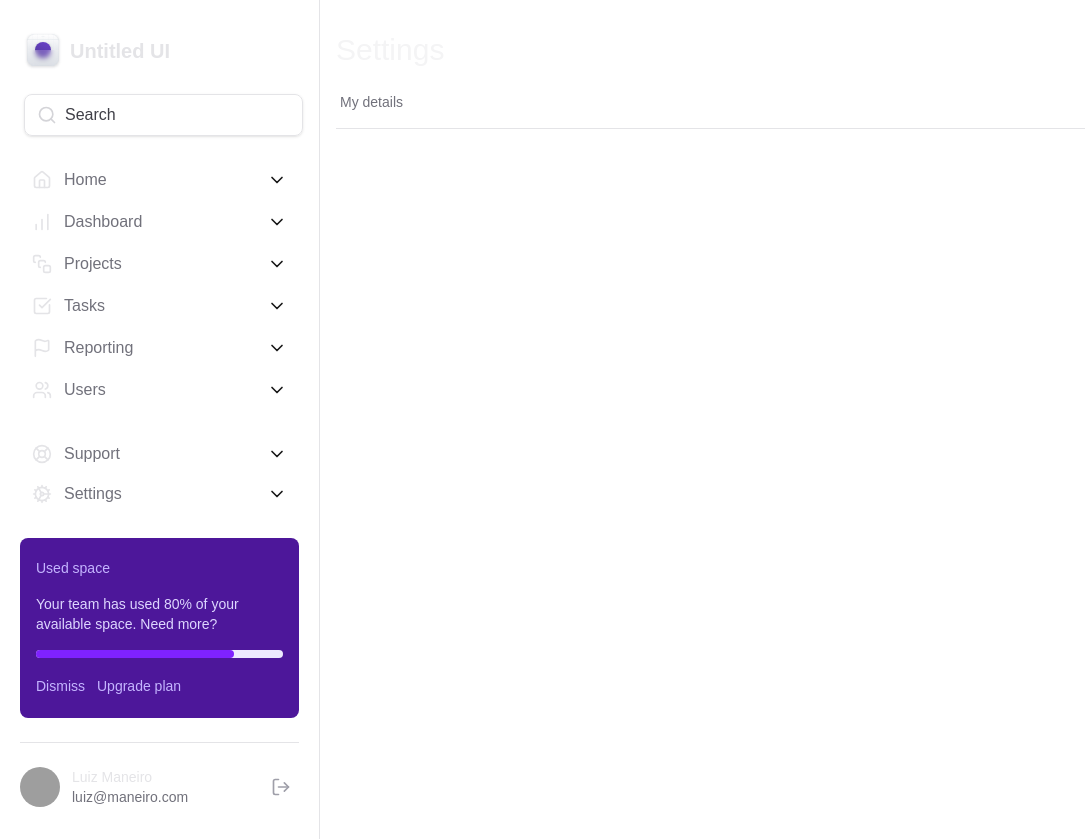
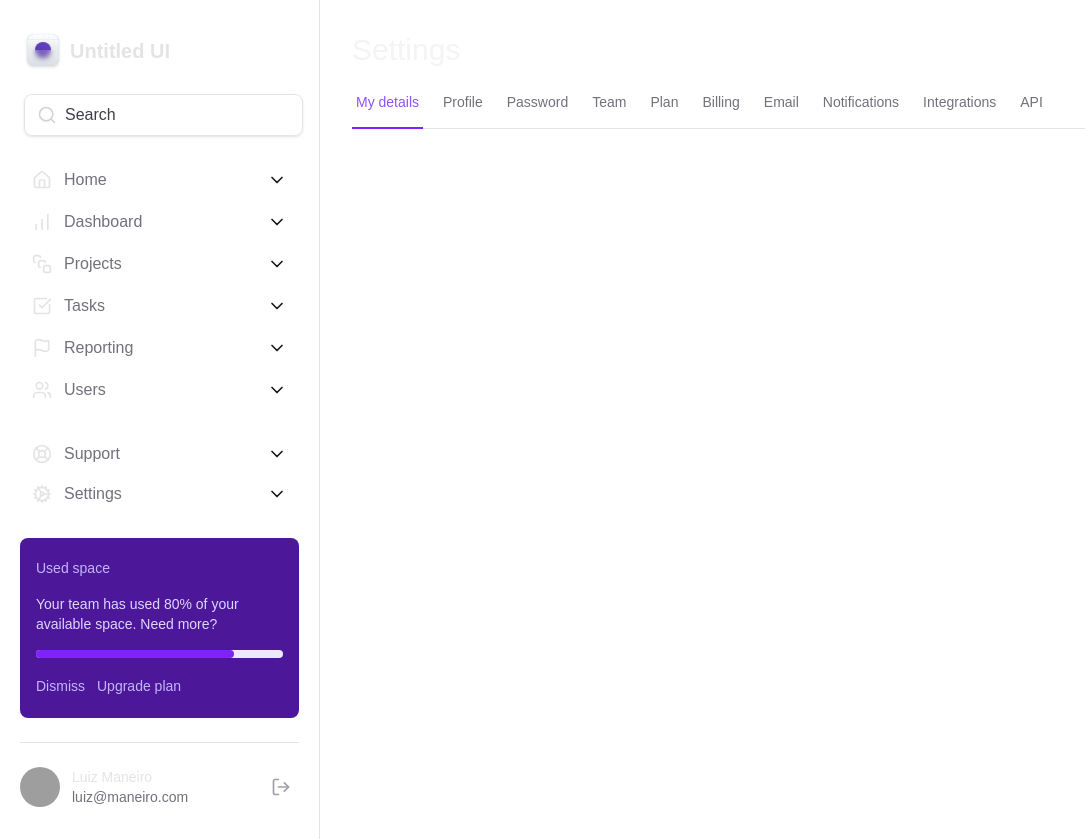
Before and after one commit to LuizHondo/tailwind-first-project, a Next.js app: page / in a window 1280 px wide. Shown: the whole page, without its empty margins (0-1085 px from the left). Built offline with nearby package versions, Linux system fonts and the light colour scheme; grey boxes are pictures that could not be loaded.

Commit message:
feat: added tabs with motion and responsiveness

```diff
--- a/app/layout.tsx
+++ b/app/layout.tsx
@@ -30,7 +30,7 @@
       >
         <div className="grid-cols-app grid min-h-screen">
           <Sidebar />
-          <main className="px-4 pt-8 pb-32">{children}</main>
+          <main className="px-8 pt-8 pb-32">{children}</main>
         </div>
       </body>
     </html>
--- a/app/page.tsx
+++ b/app/page.tsx
@@ -4,7 +4,12 @@
   return (
     <>
       <h1 className="text-3xl font-medium text-zinc-100">Settings</h1>
-      <SettingsTabs></SettingsTabs>
+      <SettingsTabs/>
+      <div className="mt-6 flex flex-col">
+        <div className="flex items-center justify-between">
+
+        </div>
+      </div>
     </>
   );
 }
--- /dev/null
+++ b/components/SettingsTabs/TabItem.tsx
@@ -0,0 +1,23 @@
+'use client'
+
+import * as Tabs from '@radix-ui/react-tabs'
+import { motion } from 'framer-motion'
+
+export interface TabItemProps{
+  value: string
+  title: string
+  isSelected?: boolean
+}
+
+export function TabItem({value, title, isSelected = false }:TabItemProps){
+  return(
+        <Tabs.Trigger value={value} className='relative px-1 pb-4 text-sm font-medium  dark:text-zinc-300 text-zinc-500 hover:text-violet-400 data-[state=active]:text-violet-500'>
+          <span>{title}</span>
+          {
+            isSelected && (
+              <motion.div layoutId='activeTab' className='absolute -bottom-px right-0 left-0 h-0.5 bg-violet-600'></motion.div>
+            )
+          }
+        </Tabs.Trigger>
+  )
+}
--- a/components/SettingsTabs/index.tsx
+++ b/components/SettingsTabs/index.tsx
@@ -1,14 +1,24 @@
 'use client'
 
 import * as Tabs from '@radix-ui/react-tabs'
+import { TabItem } from './TabItem'
+import { useState } from 'react'
 
 export function SettingsTabs(){
+  const [currentTab,setCurrentTab] = useState('tab1')
   return(
-      <Tabs.Root>
-        <Tabs.List className='mt-6 flex items-center gap-4 border-b border-zinc-200'>
-          <Tabs.Trigger value='my-details' className='px-1 pb-4 text-sm font-medium text-zinc-500 hover:text-violet-400'>
-            <span>My details</span>
-          </Tabs.Trigger>
+      <Tabs.Root value={currentTab} onValueChange={setCurrentTab}>
+        <Tabs.List className='mt-6 flex text-nowrap items-center gap-4 border-b border-zinc-200'>
+          <TabItem value="tab1" title='My details'isSelected={currentTab == "tab1" }/>
+          <TabItem value="tab2" title='Profile'isSelected={currentTab == "tab2" }/>
+          <TabItem value="tab3" title='Password'isSelected={currentTab == "tab3" }/>
+          <TabItem value="tab4" title='Team'isSelected={currentTab == "tab4" }/>
+          <TabItem value="tab5" title='Plan'isSelected={currentTab == "tab5" }/>
+          <TabItem value="tab6" title='Billing'isSelected={currentTab == "tab6" }/>
+          <TabItem value="tab7" title='Email'isSelected={currentTab == "tab7" }/>
+          <TabItem value="tab8" title='Notifications'isSelected={currentTab == "tab8" }/>
+          <TabItem value="tab9" title='Integrations'isSelected={currentTab == "tab9" }/>
+          <TabItem value="tab10" title='API'isSelected={currentTab == "tab10" }/>
         </Tabs.List>
       </Tabs.Root>
   )
--- a/package.json
+++ b/package.json
@@ -11,6 +11,7 @@
   },
   "dependencies": {
     "@radix-ui/react-tabs": "^1.1.13",
+    "framer-motion": "^12.23.26",
     "lucide-react": "^0.561.0",
     "next": "16.0.7",
     "postcss": "^8.5.6",
```
Also changed, not shown: 1 other file (tests, documents, lock files or other folders).
